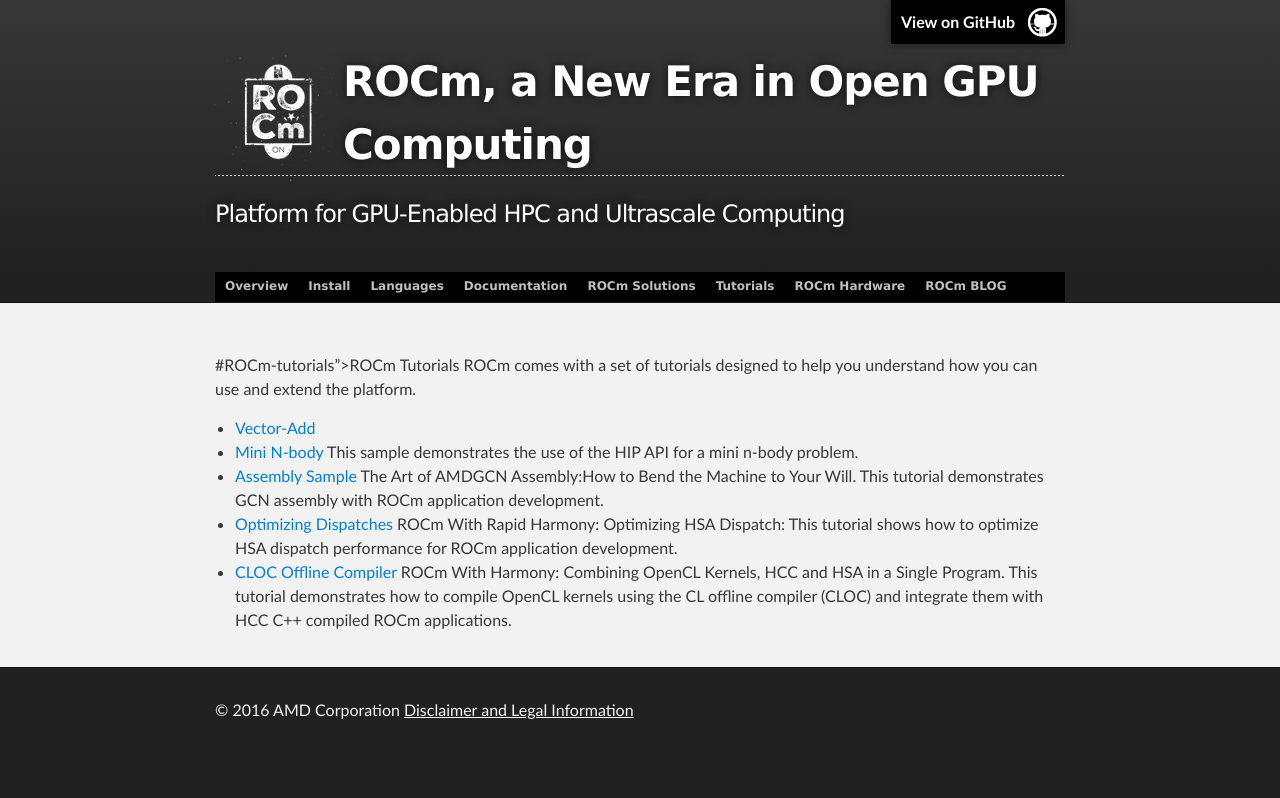
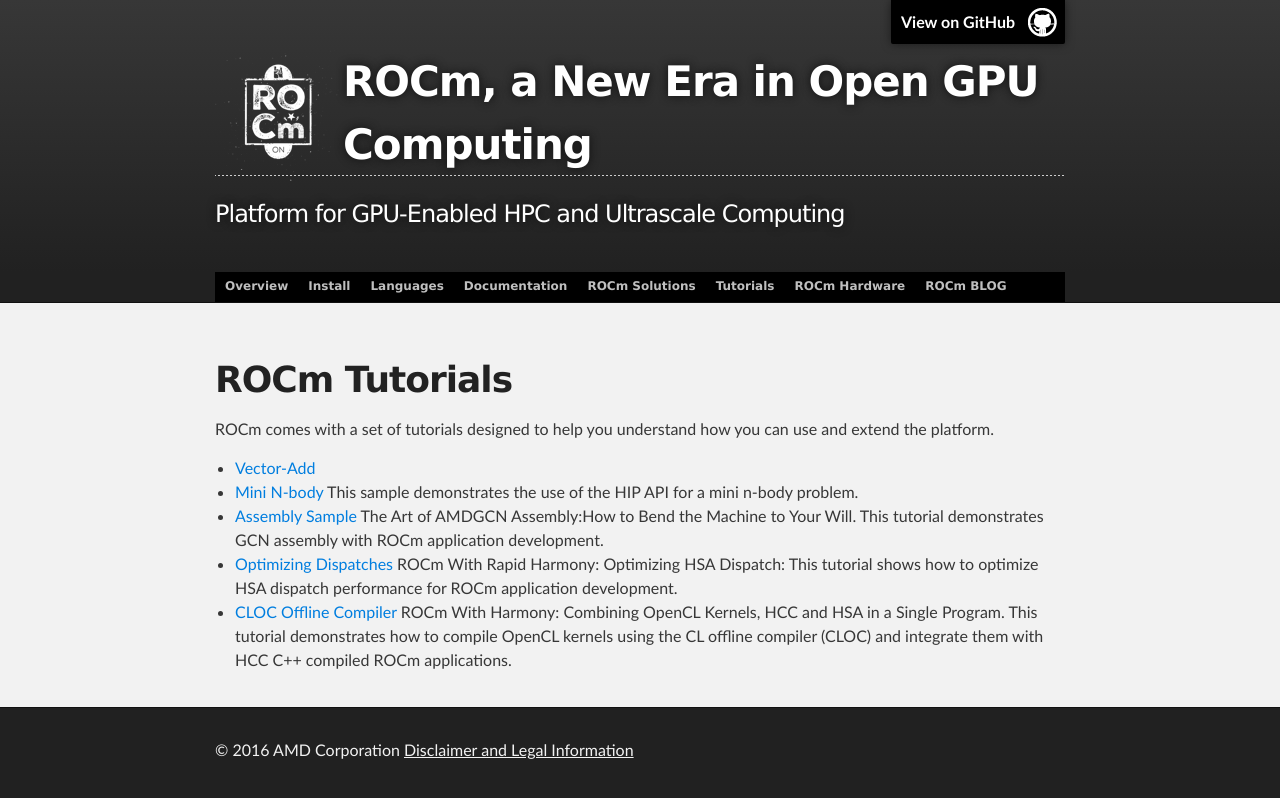
Before and after one commit to ROCm/ROCm.github.io, a Jekyll site: the page built from tutorials.md, in a window 1280 px wide. Shown: the top 798 px of the page. Built offline with Jekyll 4.4.1, drawn with Linux system fonts in a browser that asks for light colours.

Commit message:
Update tutorials.md

```diff
--- a/tutorials.md
+++ b/tutorials.md
@@ -3,7 +3,7 @@
 title: Tutorials
 ---
 
-#ROCm-tutorials">ROCm Tutorials
+# ROCm Tutorials
 ROCm comes with a set of tutorials designed to help you understand how you can use and extend the platform.
 
 * [Vector-Add](https://github.com/GPUOpen-ProfessionalCompute-Tools/HIP-Examples/tree/master/vectorAdd)
```
